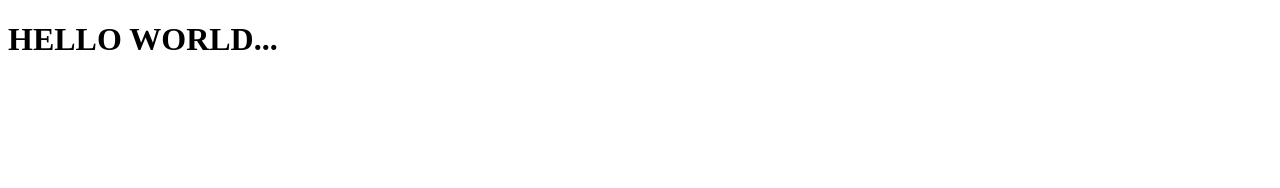
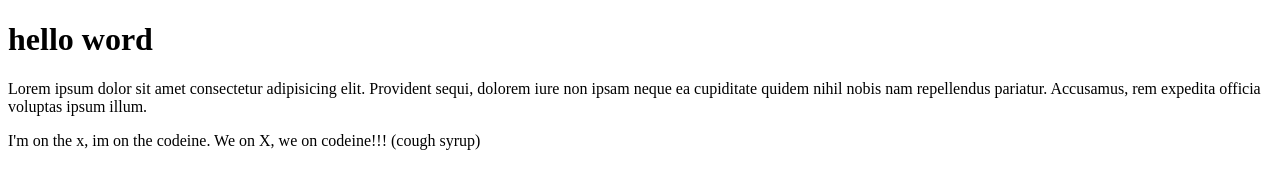
Before and after one commit to r-yates/git-test, a plain HTML site: page html-boilerplate/index.html in a window 1280 px wide. Drawn offline with Linux system fonts and the light colour scheme.

Commit message:
changing index.html

```diff
--- a/html-boilerplate/index.html
+++ b/html-boilerplate/index.html
@@ -1,11 +1,15 @@
 <!DOCTYPE html>
-<html>
+<html lang="en">
     <head>
-        <title>My first web page</title>
+        <title>ROBERT.COM</title>
         <meta charset="UTF-8">
     </head>
 
     <body>
-        <h1>HELLO WORLD...</h1>
+        <h1>hello word</h1>
+        <p>Lorem ipsum dolor sit amet consectetur adipisicing elit. Provident sequi,
+            dolorem iure non ipsam neque ea cupiditate quidem nihil nobis nam repellendus pariatur.
+            Accusamus, rem expedita officia voluptas ipsum illum.</p>
+        <p>I'm on the x, im on the codeine. We on X, we on codeine!!! (cough syrup)</p>
     </body>
 </html>
```
